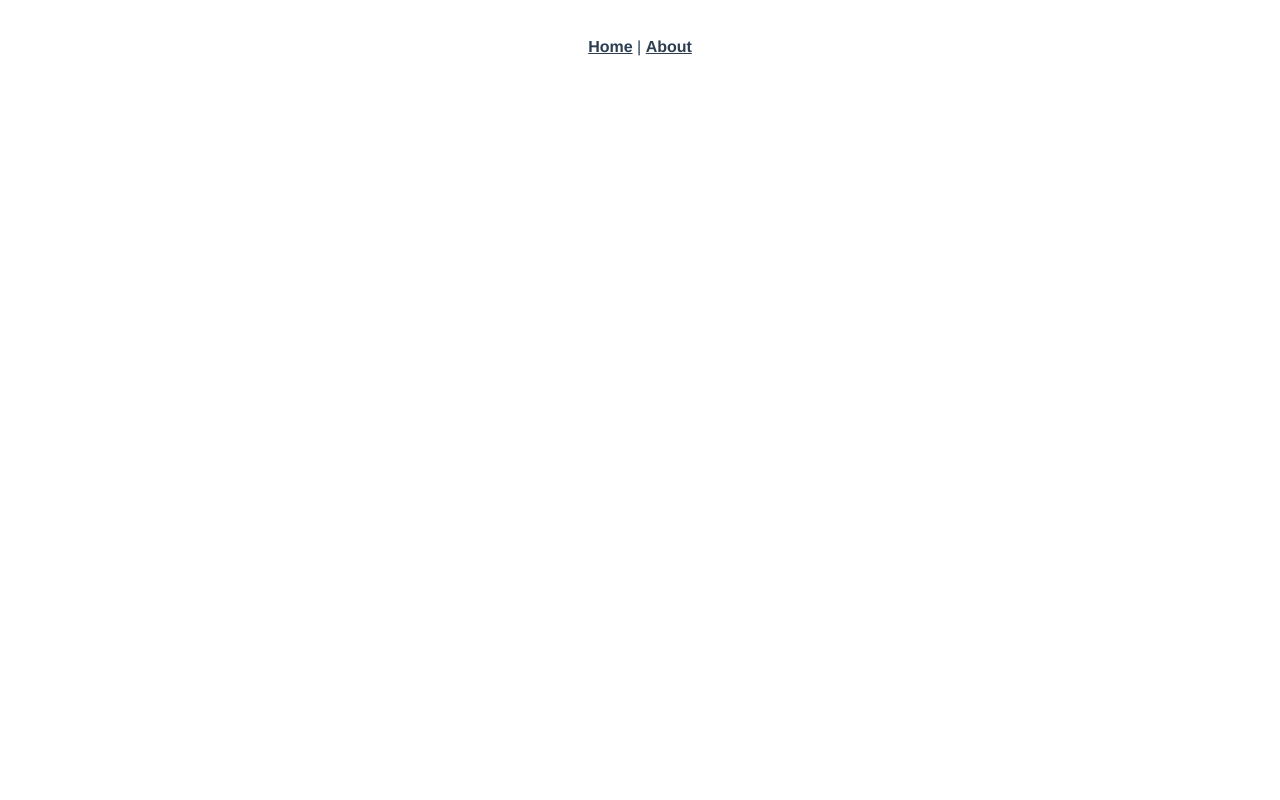
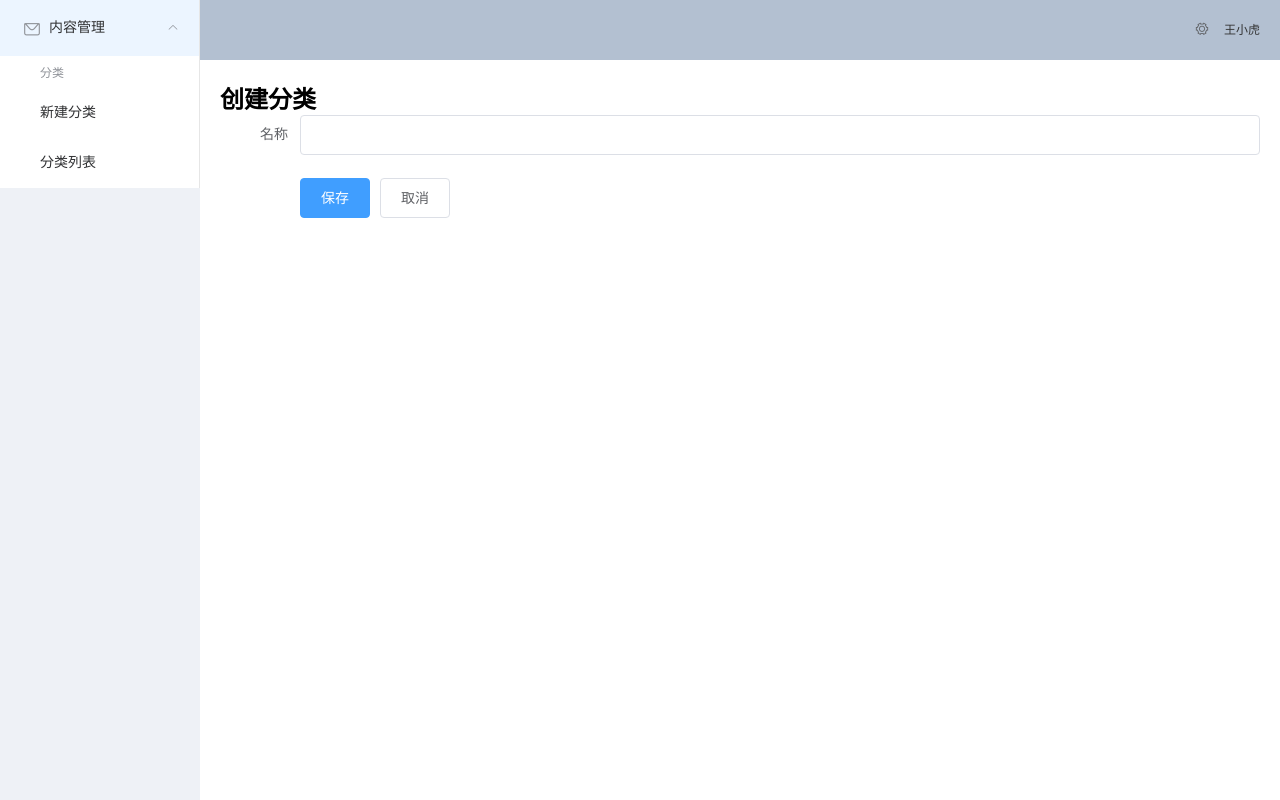
Before and after one commit to chenEdgar/moba-admin, a Vue app: page /#/category/create in a window 1280 px wide. Built offline with nearby package versions, Linux system fonts and the light colour scheme.

Commit message:
feat: 分类创建

```diff
--- a/package.json
+++ b/package.json
@@ -3,11 +3,13 @@
   "version": "0.1.0",
   "private": true,
   "scripts": {
-    "serve": "vue-cli-service serve",
+    "dev": "vue-cli-service serve",
     "build": "vue-cli-service build"
   },
   "dependencies": {
+    "axios": "^0.19.2",
     "core-js": "^3.6.5",
+    "element-ui": "^2.3.6",
     "vue": "^2.6.11",
     "vue-router": "^3.2.0",
     "vuex": "^3.4.0"
@@ -19,6 +21,7 @@
     "@vue/cli-service": "^4.5.0",
     "less": "^3.0.4",
     "less-loader": "^5.0.0",
+    "vue-cli-plugin-element-ui": "^1.1.4",
     "vue-template-compiler": "^2.6.11"
   }
 }
--- a/src/App.vue
+++ b/src/App.vue
@@ -1,32 +1,11 @@
 <template>
   <div id="app">
-    <div id="nav">
-      <router-link to="/">Home</router-link> |
-      <router-link to="/about">About</router-link>
-    </div>
     <router-view/>
   </div>
 </template>
 
 <style lang="less">
-#app {
-  font-family: Avenir, Helvetica, Arial, sans-serif;
-  -webkit-font-smoothing: antialiased;
-  -moz-osx-font-smoothing: grayscale;
-  text-align: center;
-  color: #2c3e50;
-}
-
-#nav {
-  padding: 30px;
-
-  a {
-    font-weight: bold;
-    color: #2c3e50;
-
-    &.router-link-exact-active {
-      color: #42b983;
-    }
+  * {
+    margin: 0;
   }
-}
 </style>
--- /dev/null
+++ b/src/http.js
@@ -0,0 +1,8 @@
+import axios from 'axios'
+
+
+const http = axios.create({
+    baseURL: 'http://localhost:3000'
+})
+
+export default http
--- a/src/main.js
+++ b/src/main.js
@@ -2,8 +2,13 @@ import Vue from 'vue'
 import App from './App.vue'
 import router from './router'
 import store from './store'
+import ElementUI from 'element-ui'
+import 'element-ui/lib/theme-chalk/index.css'
+import http from './http'
+Vue.use(ElementUI)
 
 Vue.config.productionTip = false
+Vue.prototype.$axios = http
 
 new Vue({
   router,
--- a/src/router/index.js
+++ b/src/router/index.js
@@ -1,27 +1,36 @@
-import Vue from 'vue'
-import VueRouter from 'vue-router'
-import Home from '../views/Home.vue'
+import Vue from "vue";
+import VueRouter from "vue-router";
+import Main from "../views/Main.vue";
+import CategoryEdit from "../views/CategoryEdit.vue";
 
-Vue.use(VueRouter)
+Vue.use(VueRouter);
 
-  const routes = [
+const routes = [
   {
-    path: '/',
-    name: 'Home',
-    component: Home
+    path: "/",
+    name: "Main",
+    component: Main,
+    children: [
+      {
+        path: "/category/create",
+        name: "CategoryEdit",
+        component: CategoryEdit,
+      },
+    ],
   },
   {
-    path: '/about',
-    name: 'About',
+    path: "/about",
+    name: "About",
     // route level code-splitting
     // this generates a separate chunk (about.[hash].js) for this route
     // which is lazy-loaded when the route is visited.
-    component: () => import(/* webpackChunkName: "about" */ '../views/About.vue')
-  }
-]
+    component: () =>
+      import(/* webpackChunkName: "about" */ "../views/About.vue"),
+  },
+];
 
 const router = new VueRouter({
-  routes
-})
+  routes,
+});
 
-export default router
+export default router;
--- /dev/null
+++ b/src/views/CategoryEdit.vue
@@ -0,0 +1,45 @@
+<template>
+  <div class="category-edit">
+    <h2>创建分类</h2>
+    <el-form :model="form" ref="form" label-width="80px">
+      <el-form-item label="名称">
+        <el-input v-model="form.name"></el-input>
+      </el-form-item>
+      <el-form-item>
+        <el-button type="primary" @click="onSubmit">保存</el-button>
+        <el-button>取消</el-button>
+      </el-form-item> </el-form
+    >
+  </div>
+</template>
+
+<script>
+export default {
+  data() {
+    return {
+      form: {},
+    };
+  },
+
+  methods: {
+      onSubmit() {
+          this.$axios.post('/admin/api/categories', this.form).then((res) => {
+              console.log(res)
+              this.$message({
+                  type: 'success',
+                  message:  '保存成功'
+              })
+
+          }).catch((err) => {
+              console.error(err)
+              this.$message({
+                  type: 'error',
+                  message: '保存失败'
+              })
+          });
+      }
+  }
+};
+</script>
+
+<style></style>
--- /dev/null
+++ b/src/views/Main.vue
@@ -0,0 +1,61 @@
+<template>
+<el-container style="height: 100vh">
+  <el-aside width="200px" style="background-color: rgb(238, 241, 246)">
+    <el-menu router  :default-openeds="['1']">
+      <el-submenu index="1">
+        <template slot="title"><i class="el-icon-message"></i>内容管理</template>
+        <el-menu-item-group>
+          <template slot="title">分类</template>
+          <el-menu-item index="/category/create">新建分类</el-menu-item>
+          <el-menu-item index="/">分类列表</el-menu-item>
+        </el-menu-item-group>
+      </el-submenu>
+    </el-menu>
+  </el-aside>
+
+  <el-container>
+    <el-header style="text-align: right; font-size: 12px">
+      <el-dropdown>
+        <i class="el-icon-setting" style="margin-right: 15px"></i>
+        <el-dropdown-menu slot="dropdown">
+          <el-dropdown-item>查看</el-dropdown-item>
+          <el-dropdown-item>新增</el-dropdown-item>
+          <el-dropdown-item>删除</el-dropdown-item>
+        </el-dropdown-menu>
+      </el-dropdown>
+      <span>王小虎</span>
+    </el-header>
+
+    <el-main>
+      <router-view></router-view>
+    </el-main>
+  </el-container>
+</el-container>
+</template>
+
+<style>
+.el-header {
+  background-color: #b3c0d1;
+  color: #333;
+  line-height: 60px;
+}
+
+.el-aside {
+  color: #333;
+}
+</style>
+
+<script>
+export default {
+  data() {
+    const item = {
+      date: "2016-05-02",
+      name: "王小虎",
+      address: "上海市普陀区金沙江路 1518 弄",
+    };
+    return {
+      tableData: Array(20).fill(item),
+    };
+  },
+};
+</script>
```
Also changed, not shown: src/views/CategoryList.vue (added, +20 -0 lines), 1 other file (tests, documents, lock files or other folders).
